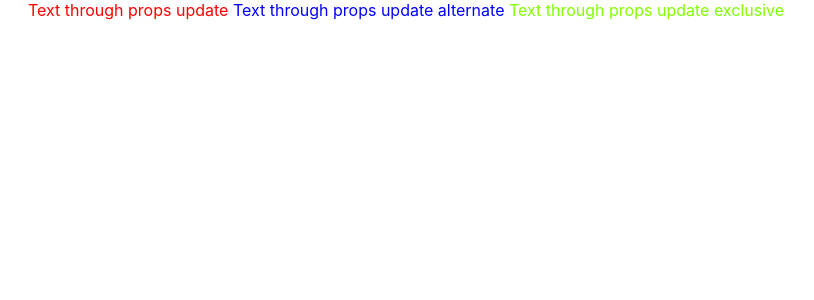
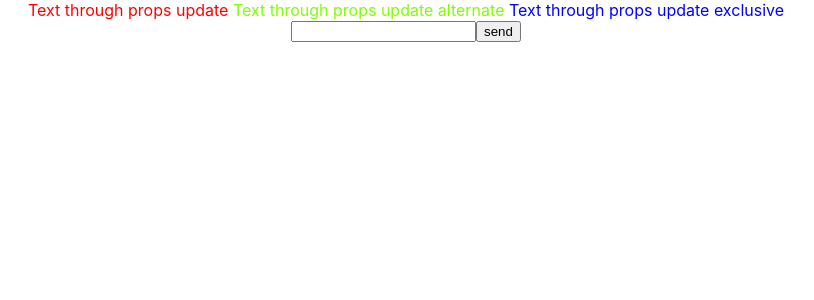
Before and after one commit to Yuriy2021/react_JS, a React (Create React App) app: page / in a window 1280 px wide. Shown: the top 300 px of the page, without its empty margins (234-1048 px from the left). Built offline with nearby package versions, Linux system fonts and the light colour scheme.

Commit message:
Lesson2HW

```diff
--- a/src/App.js
+++ b/src/App.js
@@ -1,14 +1,17 @@
-import logo from './logo.svg';
+
 import './App.css';
-import { Message } from './components';
+
+import { Message, MessageList } from './components';
 
 function App() {
   return (
     <div className="App">
       <Message text={'Text through props update'}></Message>
-      <Message color="alert" text={'Text through props update alternate'}></Message>
-      <Message color="primary" text={'Text through props update exclusive'}></Message>
+      <Message color="primary" text={'Text through props update alternate'}></Message>
+      <Message color="alert" text={'Text through props update exclusive'}></Message>
+      <MessageList />
     </div>
+
   );
 }
 
--- a/src/components/Message/Message.module.css
+++ b/src/components/Message/Message.module.css
@@ -9,3 +9,7 @@
 .primary {
    color: chartreuse;
 }
+.App-forma {
+  text-transform: capitalize;
+
+}
--- a/src/components/Message/index.js
+++ b/src/components/Message/index.js
@@ -1,8 +1,69 @@
 import React from 'react';
 import styles from './Message.module.css';
+import { useState, useEffect } from 'react';
 
-export const Message = (props) => {
+
+export const Message = ({ color, text }) => {
     return (<span className={[styles.reset,
-    props.color === 'primary' ? styles.primary : '',
-    props.color === 'alert' ? styles.alert : ''].join(' ')}> {props.text} </span>)
+    color === 'primary' ? styles.primary : '',
+    color === 'alert' ? styles.alert : ''].join(' ')}> {text} </span>)
 }
+export const MessageList = () => {
+    const [messageList, setMessageList] = useState([]);
+    const [value, setValue] = useState(" ");
+
+    const sendMessage = (author, text) => {
+        const newMessageList = [...messageList];
+        const newMessage = {
+            author,
+            text
+        };
+        newMessageList.push(newMessage);
+        setMessageList(newMessageList);
+    };
+
+    const resetForm = () => {
+        setValue("");
+    }
+    const onSubmitMessage = (event) => {
+        event.preventDefault();
+        sendMessage("user", value);
+        resetForm();
+    };
+    const onChangeMessageInput = (event) => {
+        setValue(event.target.value);
+    };
+    useEffect(() => {
+        if (messageList.length === 0) {
+            return;
+        }
+        const tail = messageList[messageList.length - 1];
+        if (tail.author === "bot") {
+            return;
+        }
+        sendMessage("bot", "welcome");
+    }, [messageList]);
+
+    return (
+        <div className="App-forma">
+            <form onSubmit={onSubmitMessage}>
+                <input
+                    onChange={onChangeMessageInput}
+                    placeholder="type message"
+                    value={value}
+                    type="text"
+                />
+                <button>send</button>
+            </form>
+            <ul>
+                {
+                    messageList.map((item, index) => (
+                        <li key={index}>
+                            {item.author} - {item.text}
+                        </li>
+                    ))
+                }
+            </ul>
+        </div>
+    );
+};
```
